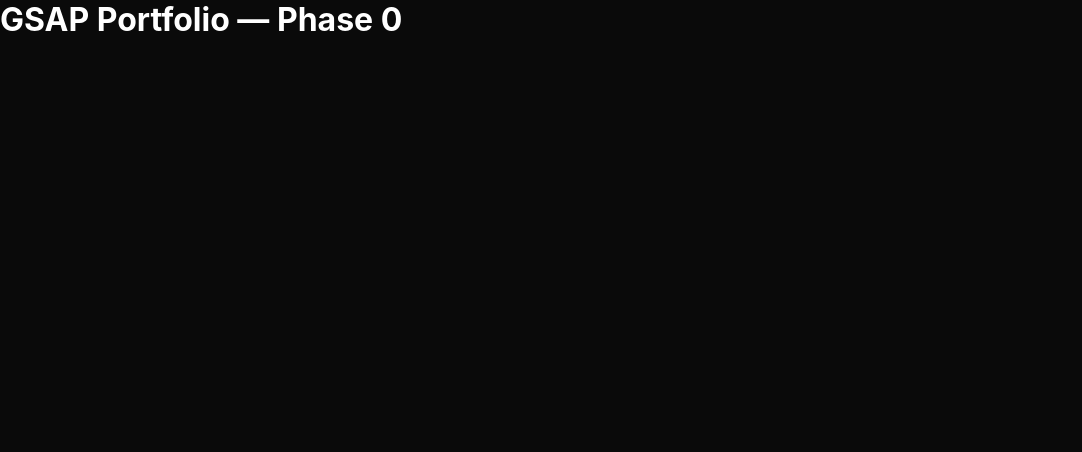
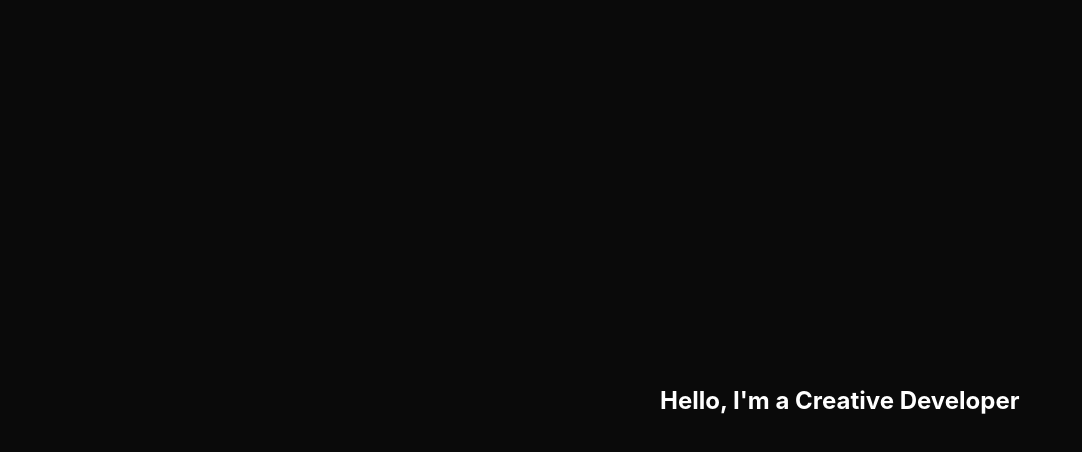
Before and after one commit to PrasiddhaKhadka/GSAP_REACT, a React (Vite) app: page / in a window 1280 px wide. Shown: the top 452 px of the page, without its empty margins (0-1082 px from the left). Built offline with nearby package versions, Linux system fonts and the light colour scheme.

Commit message:
Basic: Gsap_To

```diff
--- a/package.json
+++ b/package.json
@@ -10,6 +10,7 @@
     "preview": "vite preview"
   },
   "dependencies": {
+    "@gsap/react": "^2.1.2",
     "gsap": "^3.14.2",
     "react": "^19.2.4",
     "react-dom": "^19.2.4"
--- a/src/App.jsx
+++ b/src/App.jsx
@@ -1,9 +1,10 @@
 import './index.css'
+import Hero from './sections/Hero'
 
 function App() {
   return (
     <main>
-      <h1>GSAP Portfolio — Phase 0</h1>
+      <Hero />
     </main>
   )
 }
--- /dev/null
+++ b/src/sections/Hero.jsx
@@ -0,0 +1,31 @@
+import { useEffect, useRef } from 'react'
+import gsap from 'gsap'
+// import { useGSAP } from '@gsap/react';
+
+
+function Hero() {
+  const headingRef = useRef(null)
+
+    useEffect(()=>{
+        gsap.to(headingRef.current, {
+            opacity: 1,
+            x:200,
+            duration: 5, // duration means how long the animation will take to complete
+            delay: 1, // delay means will start the animation after 1 second
+            ease: 'power2.out',
+        })
+    },[])
+
+  return (
+    <section style={{
+      height: '100vh',
+      display: 'flex',
+      alignItems: 'center',
+      justifyContent: 'center'
+    }}>
+      <h1 ref={headingRef}>Hello, I'm a Creative Developer</h1>
+    </section>
+  )
+}
+
+export default Hero
```
Also changed, not shown: src/sections/About.jsx (added), src/sections/Work.jsx (added), 1 other file (tests, documents, lock files or other folders).
